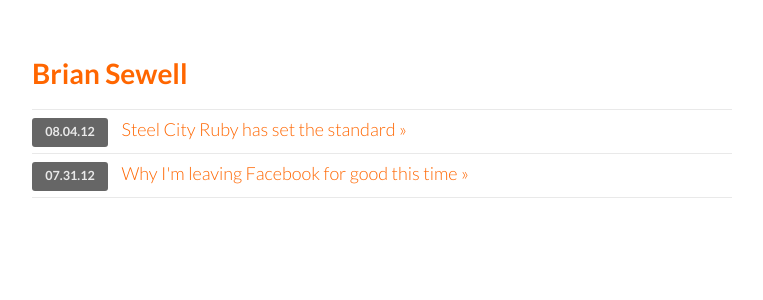
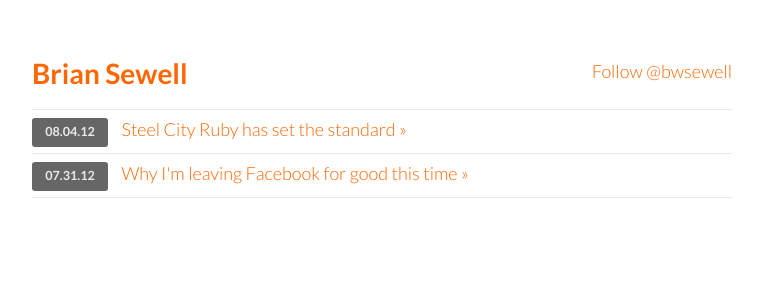
Before and after one commit to bwsewell/bwsewell.github.com, a Jekyll site: the page built from index.html, in a window 1280 px wide. Shown: the top 300 px of the page, without its empty margins (258-1021 px from the left). Built offline with Jekyll 4.4.1, drawn with Linux system fonts in a browser that asks for light colours; Markdown is read by kramdown in place of the engine named in the settings; comment, search, counter and statistics services are not loaded.

Commit message:
Adding tweet button bro

```diff
--- a/_layouts/default.html
+++ b/_layouts/default.html
@@ -28,6 +28,9 @@
   <body>
     <div class="wrapper">
       <header>
+        <a href="https://twitter.com/bwsewell" class="twitter-follow-button" data-show-count="false" data-size="large" data-show-screen-name="false">Follow @bwsewell</a>
+<script>!function(d,s,id){var js,fjs=d.getElementsByTagName(s)[0];if(!d.getElementById(id)){js=d.createElement(s);js.id=id;js.src="//platform.twitter.com/widgets.js";fjs.parentNode.insertBefore(js,fjs);}}(document,"script","twitter-wjs");</script>
+
         <h1><a href="/">Brian Sewell</a></h1>
       </header>
       <section>
--- a/css/style.css
+++ b/css/style.css
@@ -287,3 +287,8 @@
   border-radius:5px;
   width:100%;
 }
+
+.twitter-follow-button {
+  float:right;
+  display:inline-block;
+}
```
